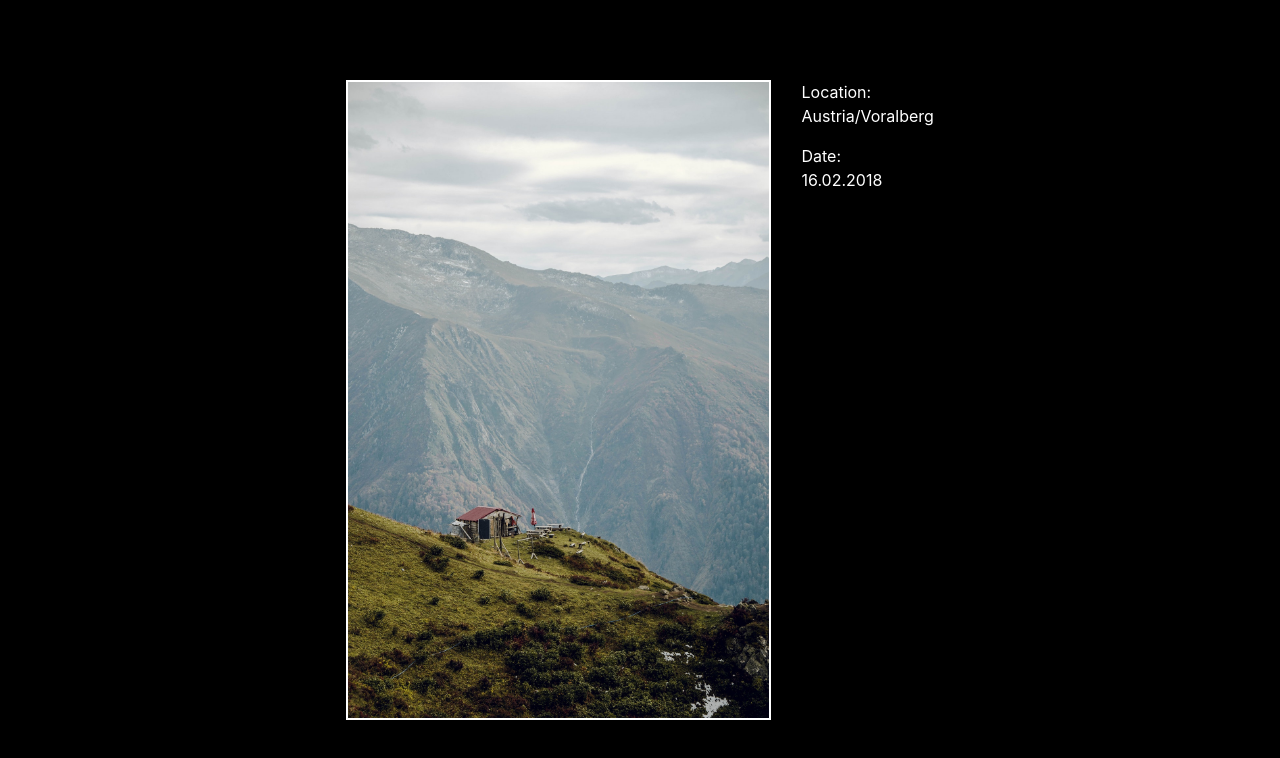
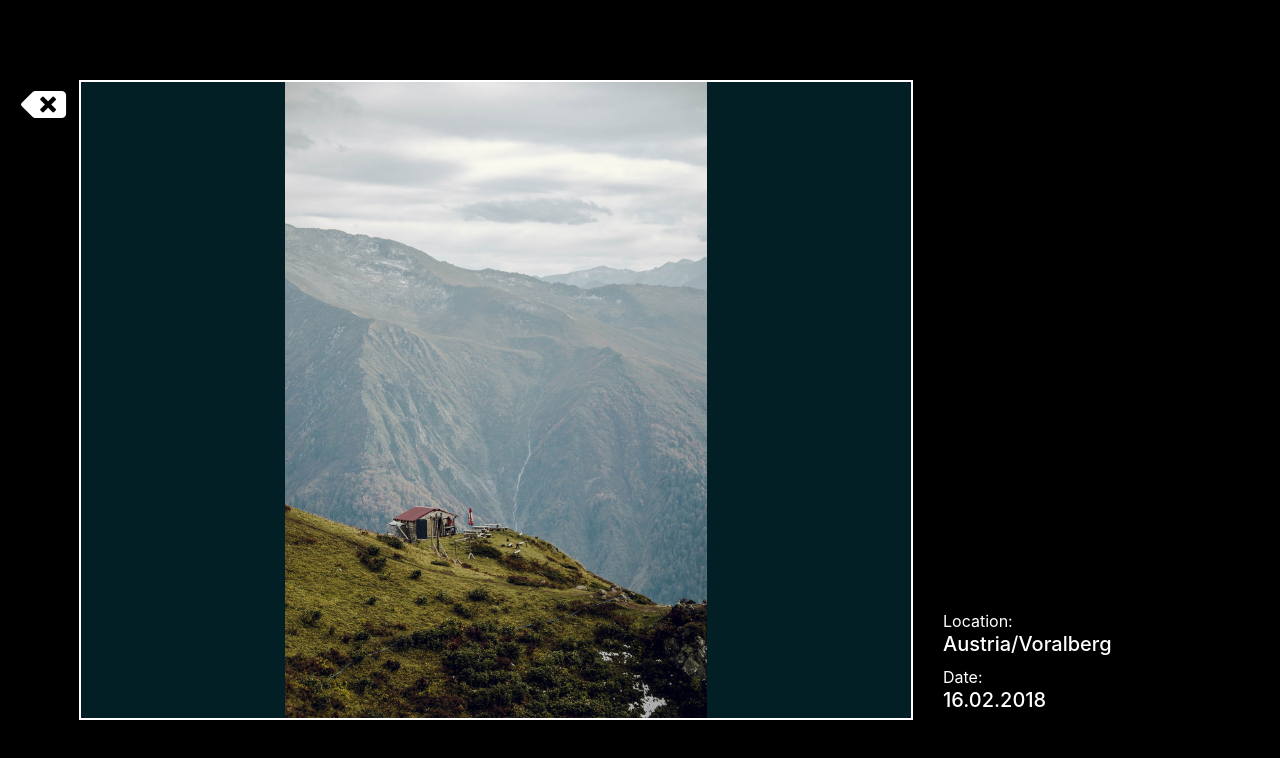
Before and after one commit to afanasev-anton/Photo_profile, an Angular app: page /photos/0 in a window 1280 px wide. Shown: the top 758 px of the page. Built offline with nearby package versions, Linux system fonts and the light colour scheme.

Commit message:
fix full size page

```diff
--- a/src/app/photo-full-size/photo-full-size.component.css
+++ b/src/app/photo-full-size/photo-full-size.component.css
@@ -6,11 +6,28 @@
 	align-items: center;
 }
 
+.img-frame {
+	width: 90vw;
+}
 .img-box {
+	width: 100%;
 	height: 80vh;
+	border: 2px solid white;
+	display: flex;
+	justify-content: center;
+	background-color: #011f24;
+	overflow: hidden;
+
 }
 
 .img-box img {
 	height: 100%;
-	border: 2px solid white;
+	/*max-width: 100%;*/
 }
+.close-btn{
+	position: absolute;
+	top: 0;
+	left: -56px;
+	z-index: 99;
+
+}
--- a/src/app/photo-full-size/photo-full-size.component.html
+++ b/src/app/photo-full-size/photo-full-size.component.html
@@ -1,17 +1,22 @@
 <div id="full-size" *ngIf="photo">
 	<!-- class="img-box"-->
-	<div>
-		<div class="row mx-0">
-			<div class="img-box col">
-				<img src="{{photo.pic}}">
+
+		<div class="img-frame row mx-0">
+			<div class="col-12 col-md-9">
+				<button type="button" class="text-white btn close-btn" routerLink="/app-gallery-page">
+					<i class='fas fa-backspace' style="font-size:36px"></i>
+				</button>
+				<div class="img-box">
+					<img src="{{photo.pic}}">
+				</div>
 			</div>
-			<div class="col text-white">
-				<p>Location:<br>
-				{{photo.location}}</p>
-				<p>Date:<br>
-				{{getDate(photo)}}</p>
+			<div class="col-12 col-md-3 text-white d-flex">
+				<div class="align-self-end">
+					<h5><span class="small">Location:</span><br>
+					{{photo.location}}</h5>
+					<h5><span class="small">Date:</span><br>
+					{{getDate(photo)}}</h5>
+				</div>
 			</div>
 		</div>
-
-	</div>
 </div>
```
